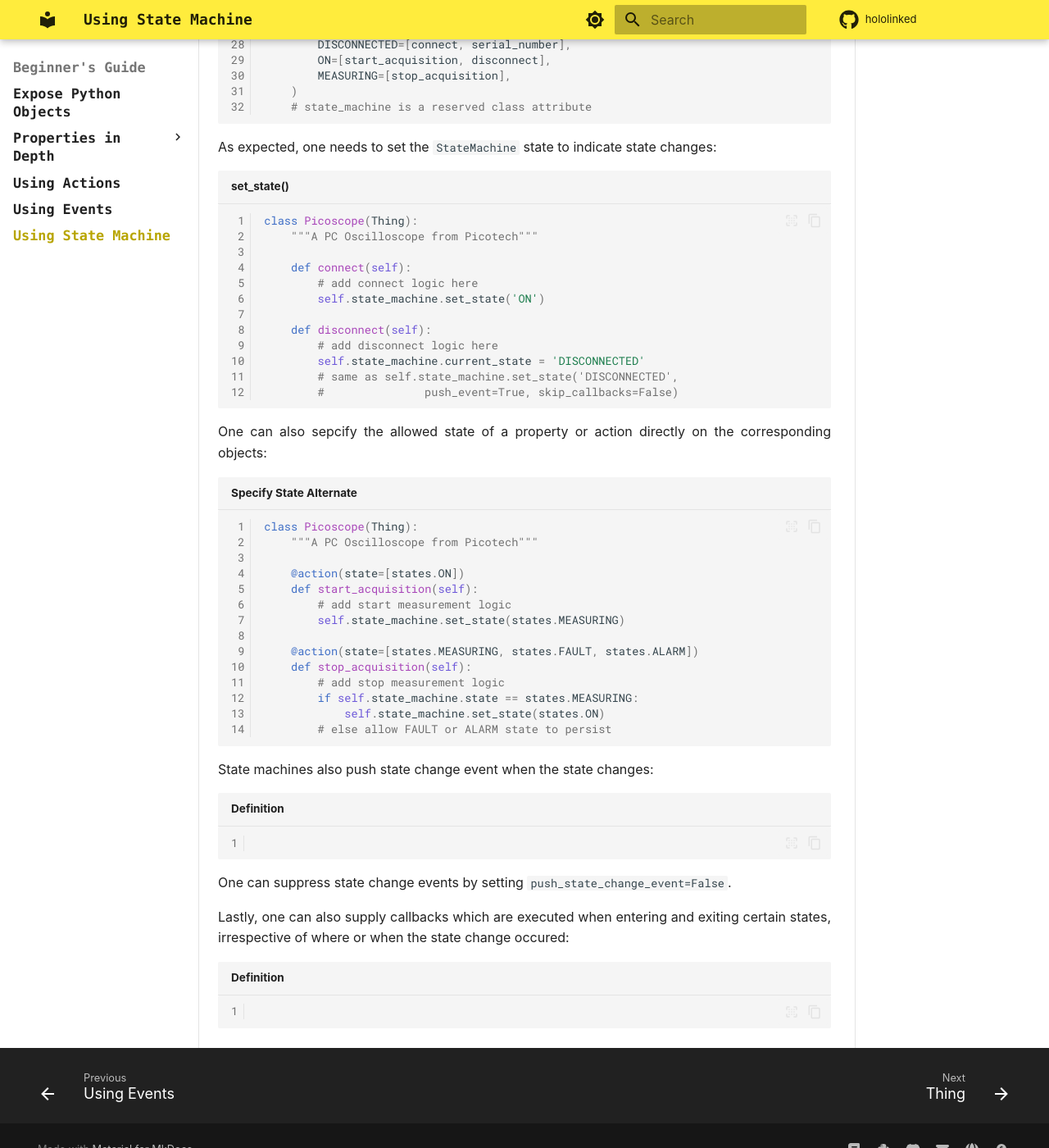
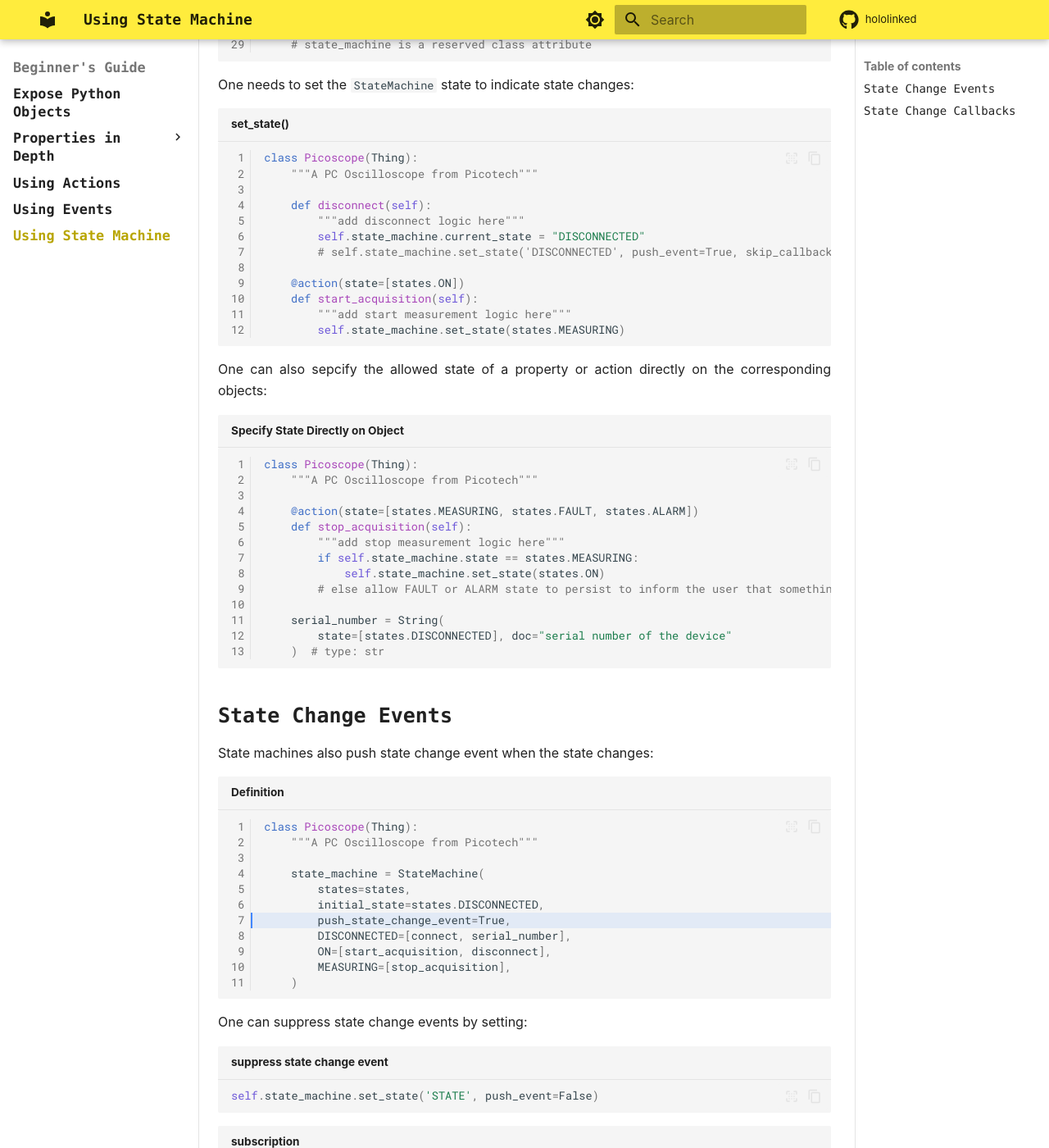
Before and after one commit to hololinked-dev/docs, an MkDocs documentation site: the page built from docs/beginners-guide/articles/state-machine.md, in a window 1280 px wide and 1400 px high, scrolled down 1310 px. Shown: the whole window at 82% size. Built offline with MkDocs 1.6.1 and Material for MkDocs 9.7.7, drawn with Linux system fonts in a browser that asks for light colours; some web fonts are replaced; comment, search, counter and statistics services are not loaded; some of the changed text lies outside the part shown.

Commit message:
state machine docs somewhat OK

````diff
--- a/docs/beginners-guide/articles/state-machine.md
+++ b/docs/beginners-guide/articles/state-machine.md
@@ -1,8 +1,7 @@
 [API Reference](../../api-reference/thing/state-machine.md)
 
 Often, certain operations are not allowed during certain conditions, for example,
-one cannot turn ON a motor twice in a row, or one does not wish to change the
-exposure of a camera during video capture (say).
+one cannot turn ON a motor twice in a row, or a measurement device cannot modify a setting change if a measurement is ongoing.
 
 To implement these contraints, a state machine may be used to prevent property writes or
 action invokations in certain states (events are not supported). A `StateMachine` is a class-level
@@ -21,10 +20,10 @@
 
 ```py title="Specify Properties and Actions" linenums="1"
 --8<-- "docs/beginners-guide/code/fsm/def.py:1:2"
---8<-- "docs/beginners-guide/code/fsm/def.py:12:41"
+--8<-- "docs/beginners-guide/code/fsm/def.py:12:38"
 ```
 
-As expected, one needs to set the `StateMachine` state to indicate state changes:
+One needs to set the `StateMachine` state to indicate state changes:
 
 ```py title="set_state()" linenums="1"
 --8<-- "docs/beginners-guide/code/fsm/def.py:13:15"
@@ -34,22 +33,43 @@
 One can also sepcify the allowed state of a property or action directly
 on the corresponding objects:
 
-```py title="Specify State Alternate" linenums="1"
+```py title="Specify State Directly on Object" linenums="1"
 --8<-- "docs/beginners-guide/code/fsm/def.py:13:15"
---8<-- "docs/beginners-guide/code/fsm/def.py:64:"
+--8<-- "docs/beginners-guide/code/fsm/def.py:64:74"
 ```
+
+## State Change Events
 
 State machines also push state change event when the state changes:
 
-```py title="Definition" linenums="1"
-
+```py title="Definition" linenums="1" hl_lines="7"
+--8<-- "docs/beginners-guide/code/fsm/def.py:13:16"
+--8<-- "docs/beginners-guide/code/fsm/def.py:41:48"
 ```
 
-One can suppress state change events by setting `push_state_change_event=False`.
+One can suppress state change events by setting:
 
-Lastly, one can also supply callbacks which are executed when entering and exiting certain states,
+```python title="suppress state change event"
+self.state_machine.set_state('STATE', push_event=False)
+```
+
+```python title="subscription" linenums="1"
+def state_change_cb(event):
+    print(f"State changed to {event.data}")
+
+client.observe_property(name="state", callbacks=state_change_cb)
+```
+
+> One can supply multiple callbacks which may called in series or concurrently (see [Events](events.md#subscription)).
+
+## State Change Callbacks
+
+One can also supply callbacks which are executed when entering and exiting certain states,
 irrespective of where or when the state change occured:
 
-```py title="Definition" linenums="1"
+```py title="enter and exit callbacks" linenums="1" hl_lines="21"
+--8<-- "docs/beginners-guide/code/fsm/def.py:13:15"
+--8<-- "docs/beginners-guide/code/fsm/def.py:75:"
+```
 
-```
+These callbacks are executed after the state change is effected, and are mostly useful when there are state changes at multiple places in the code which need to trigger the same side-effects.
--- a/docs/beginners-guide/code/fsm/def.py
+++ b/docs/beginners-guide/code/fsm/def.py
@@ -1,6 +1,7 @@
-from hololinked.server import Thing, StateMachine, action, Property
-from hololinked.server.properties import String
+from hololinked.core import Thing, StateMachine, action, Property
+from hololinked.core.properties import String
 from enum import StrEnum
+
 
 class states(StrEnum):
     DISCONNECTED = "DISCONNECTED"
@@ -14,26 +15,22 @@
     """A PC Oscilloscope from Picotech"""
 
     @action()
-    def connect(self):
-        ...
+    def connect(self): ...
 
     @action()
-    def disconnect(self):
-        ...
+    def disconnect(self): ...
 
     @action()
-    def start_acquisition(self):
-        ...
+    def start_acquisition(self): ...
 
     @action()
-    def stop_acquisition(self):
-        ...
+    def stop_acquisition(self): ...
 
     serial_number = String()
 
     state_machine = StateMachine(
-        states=['DISCONNECTED', 'ON', 'FAULT', 'ALARM', 'MEASURING'],
-        initial_state='DISCONNECTED',
+        states=["DISCONNECTED", "ON", "FAULT", "ALARM", "MEASURING"],
+        initial_state="DISCONNECTED",
         DISCONNECTED=[connect, serial_number],
         ON=[start_acquisition, disconnect],
         MEASURING=[stop_acquisition],
@@ -47,28 +44,51 @@
         push_state_change_event=True,
         DISCONNECTED=[connect, serial_number],
         ON=[start_acquisition, disconnect],
-        MEASURING=[stop_acquisition]
+        MEASURING=[stop_acquisition],
     )
     # v2
 
     def connect(self):
-        # add connect logic here
-        self.state_machine.set_state('ON')
+        """add connect logic here"""
+        self.state_machine.set_state("ON")
 
     def disconnect(self):
-        # add disconnect logic here
-        self.state_machine.current_state = 'DISCONNECTED'
-        # same as self.state_machine.set_state('DISCONNECTED',
-        #               push_event=True, skip_callbacks=False)
+        """add disconnect logic here"""
+        self.state_machine.current_state = "DISCONNECTED"
+        # self.state_machine.set_state('DISCONNECTED', push_event=True, skip_callbacks=False)
 
     @action(state=[states.ON])
     def start_acquisition(self):
-        # add start measurement logic
+        """add start measurement logic here"""
         self.state_machine.set_state(states.MEASURING)
 
     @action(state=[states.MEASURING, states.FAULT, states.ALARM])
     def stop_acquisition(self):
-        # add stop measurement logic
+        """add stop measurement logic here"""
         if self.state_machine.state == states.MEASURING:
             self.state_machine.set_state(states.ON)
-        # else allow FAULT or ALARM state to persist
+        # else allow FAULT or ALARM state to persist to inform the user that something is wrong
+
+    serial_number = String(
+        state=[states.DISCONNECTED], doc="serial number of the device"
+    )  # type: str
+
+    def cancel_polling(self):
+        """add cancel polling logic here"""
+        self._cancel_polling = True
+
+    def polling_loop(self):
+        """add polling logic here"""
+        self._cancel_polling = False
+        while not self._cancel_polling:
+            ...
+
+    state_machine = StateMachine(
+        states=states,
+        initial_state=states.DISCONNECTED,
+        push_state_change_event=True,
+        DISCONNECTED=[connect, serial_number],
+        ON=[start_acquisition, disconnect],
+        MEASURING=[stop_acquisition],
+        on_enter=dict(DISCONNECTED=[cancel_polling]),
+    )
````
Also changed, not shown: other parts of docs/beginners-guide/articles/state-machine.md (+3 -3 lines), docs/beginners-guide/code/properties/schema.py (+53 -49 lines), docs/beginners-guide/code/fsm/client.py (deleted).
